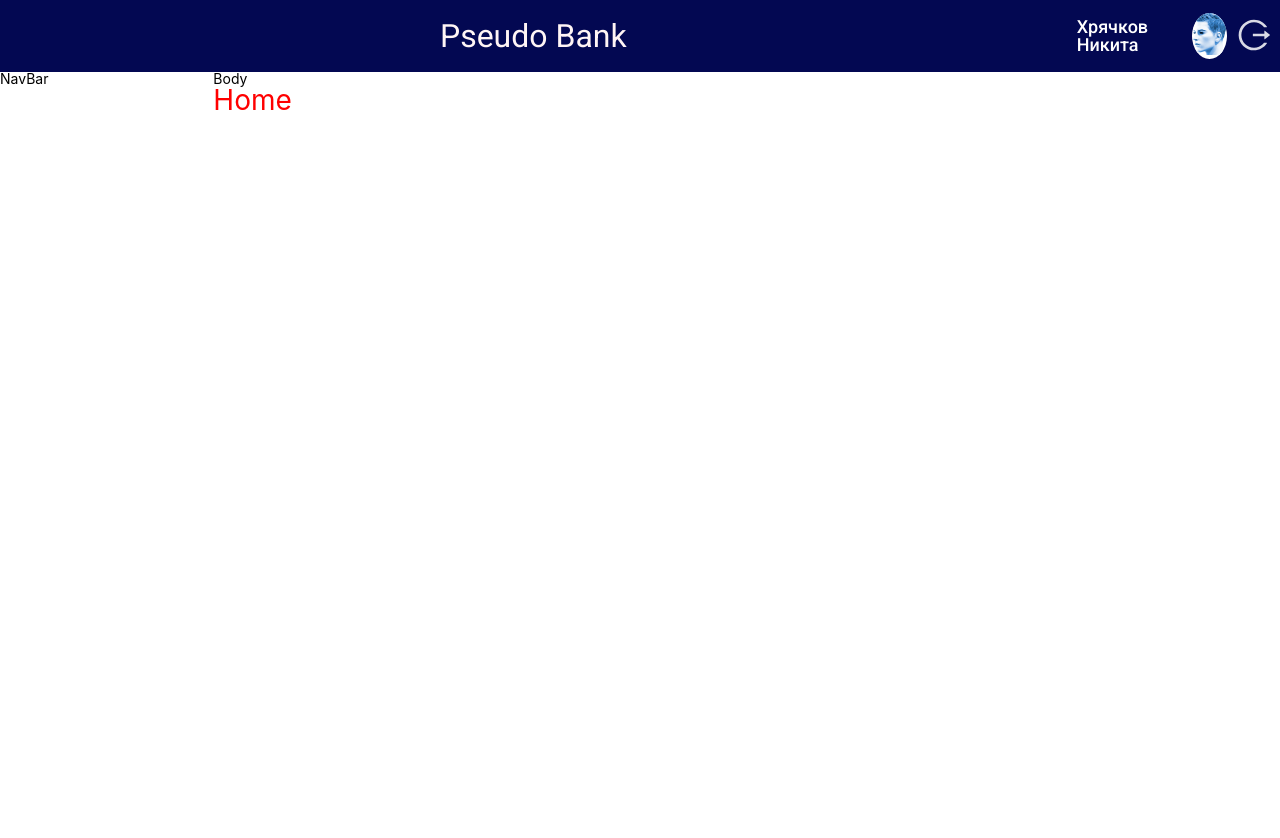
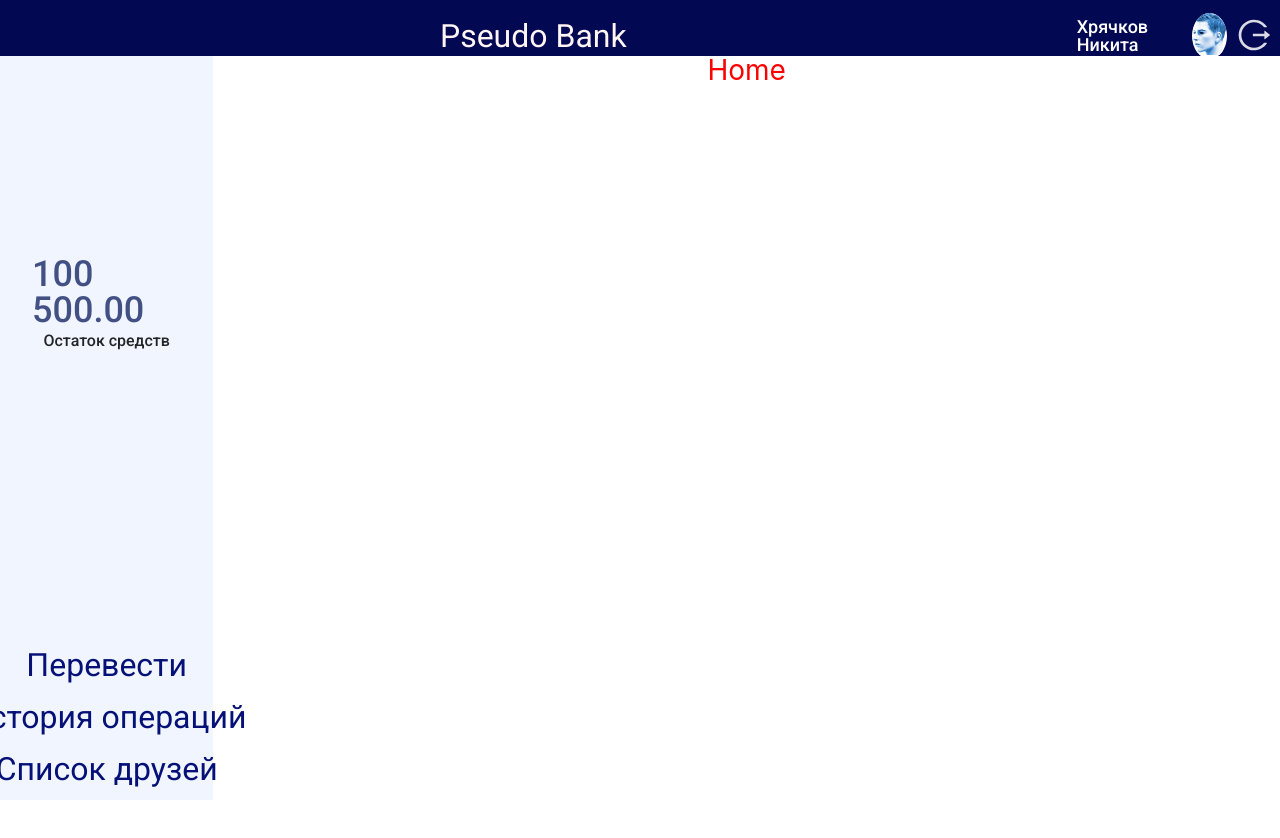
Before and after one commit to Nikita-Minov/pseudo-bank, a React (Vite) app: page / in a window 1280 px wide. Shown: the top 838 px of the page. Before the commit the page ends 800 px from the top, so only its background shows below. Built offline with nearby package versions, Linux system fonts and the light colour scheme.

Commit message:
Added navbar

```diff
--- a/src/assets/styles/components/header.module.css
+++ b/src/assets/styles/components/header.module.css
@@ -1,5 +1,6 @@
 .header {
     background-color: #030852;
+    height: 7vh;
 }
 
 .header__title {
--- /dev/null
+++ b/src/assets/styles/components/navbar.module.css
@@ -0,0 +1,32 @@
+.navbar {
+    height: 93vh;
+    background-color: #F0F5FF;
+}
+
+.navbar__balanceBlock {
+    padding: 200px 32px 100px;
+}
+
+.navbar__balanceBlock__value {
+    font-family: 'Roboto', sans-serif;
+    font-weight: 500;
+    font-size: 36px;
+    color: rgba(35, 51, 109, 0.85);
+    margin-bottom: 5px;
+}
+
+.navbar__text {
+    font-family: 'Roboto', sans-serif;
+    font-weight: 500;
+    font-size: 16px;
+    color: rgba(0, 0, 0, 0.85);
+}
+
+.navbar__link {
+    font-family: 'Roboto', sans-serif;
+    font-weight: 400;
+    font-size: 32px;
+    color: rgba(6, 17, 120, 1);
+    text-wrap: nowrap;
+    margin-bottom: 20px;
+}
--- /dev/null
+++ b/src/components/Navbar/Navbar.tsx
@@ -0,0 +1,40 @@
+import styles from '../../assets/styles/components/navbar.module.css';
+import {Col, Row} from "antd";
+import {Link} from "react-router-dom";
+
+const NavBar = () => {
+	return (
+		<>
+		<Col xl={4}>
+			<div className={styles.navbar}>
+					<div className={styles.navbar__balanceBlock}>
+						<Row justify="center">
+							<p className={styles.navbar__balanceBlock__value}>
+								100 500.00
+							</p>
+							<p className={styles.navbar__text}>
+								Остаток средств
+							</p>
+						</Row>
+					</div>
+				<div className={styles.navbar__balanceBlock}>
+					<Row justify="center">
+						<Link to='/' className={styles.navbar__link}>
+							Перевести
+						</Link>
+						<Link to='/' className={styles.navbar__link}>
+							История операций
+						</Link>
+						<Link to='/' className={styles.navbar__link}>
+							Список друзей
+						</Link>
+					</Row>
+				</div>
+			</div>
+		</Col>
+		</>
+	)
+		;
+}
+
+export default NavBar;
--- a/src/components/Router.tsx
+++ b/src/components/Router.tsx
@@ -1,6 +1,7 @@
 import {Outlet} from "react-router-dom";
-import {Col, Row} from "antd";
+import {Row} from "antd";
 import Header from "./Header/Header.tsx";
+import NavBar from "./Navbar/Navbar.tsx";
 
 
 
@@ -9,13 +10,8 @@ const Router = () => {
 		<>
 			<Header/>
 			<Row>
-				<Col xl={4}>
-					NavBar
-				</Col>
-				<Col xl={20}>
-					<h1>Body</h1>
-					<Outlet/>
-				</Col>
+				<NavBar/>
+				<Outlet/>
 			</Row>
 		</>
 	)
--- a/src/pages/Home.tsx
+++ b/src/pages/Home.tsx
@@ -1,10 +1,13 @@
 import styles from '../assets/styles/pages/home.module.css';
+import {Col, Row} from "antd";
 
 function Home() {
 	return (
-		<>
-			<h1 className={styles.title}>Home</h1>
-		</>
+		<Col xl={20}>
+			<Row align="middle" justify="center">
+				<h1 className={styles.title}>Home</h1>
+			</Row>
+		</Col>
 	)
 }
 
```
Also changed, not shown: 1 other file (tests, documents, lock files or other folders).
